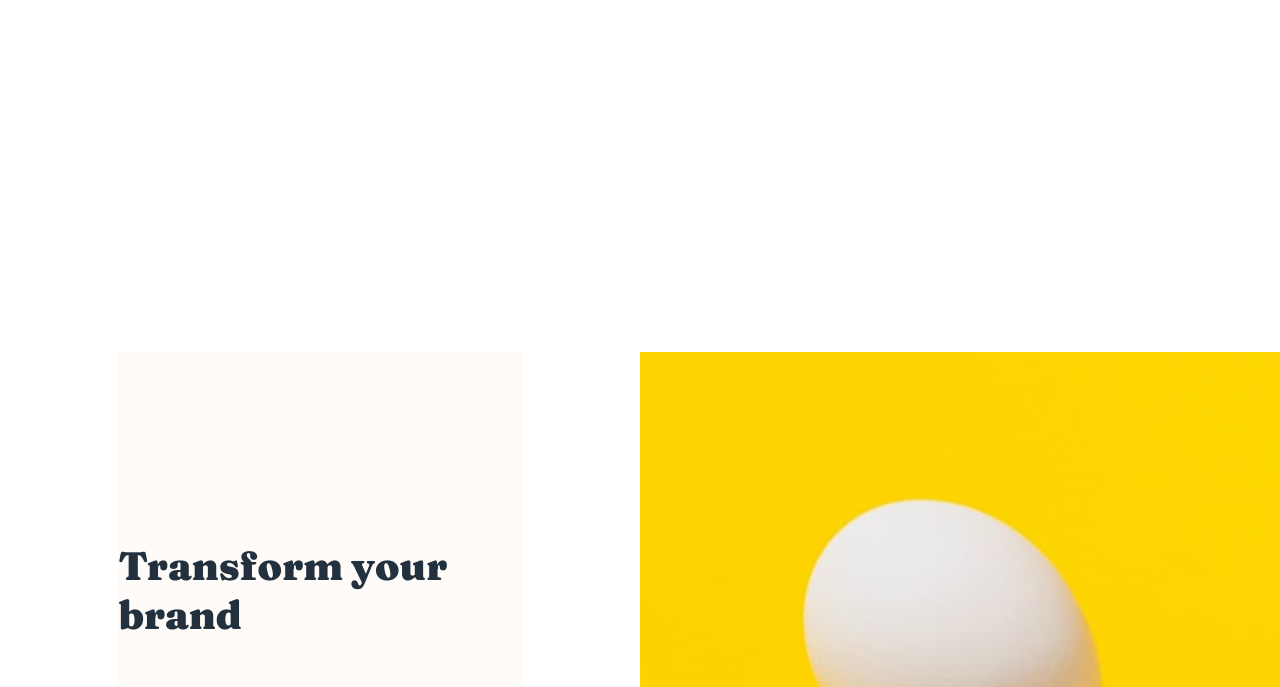
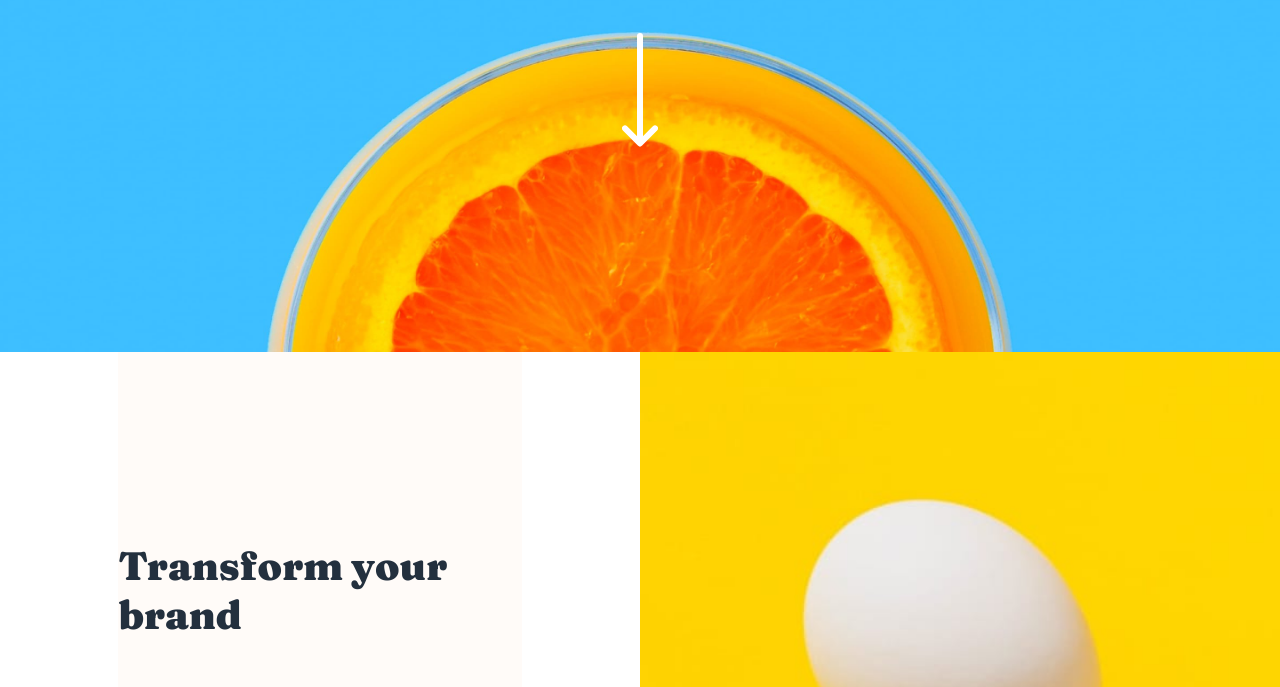
Before and after one commit to Sergio-Ivan-Melgarejo/Front-Mentor-21, a plain HTML site: page index.html in a window 1280 px wide. Shown: the part 308-995 px from the top of the page. Drawn offline with Linux system fonts and the light colour scheme; the site is published under a folder, as on GitHub Pages, so addresses that start at the root find nothing.

Commit message:
i fix the images

```diff
--- a/style.css
+++ b/style.css
@@ -50,7 +50,7 @@ body{
 /*header--------*/
 
 .header{
-    background-image: url(/images/mobile/image-header.jpg);
+    background-image: url(./images/mobile/image-header.jpg);
     background-size: 100% 100%;
     background-repeat: no-repeat;
     min-height: 60vh;
@@ -388,7 +388,7 @@ body{
 @media screen and (min-width: 800px) {
 
     .header{
-        background-image: url(/images/desktop/image-header.jpg);
+        background-image: url(./images/desktop/image-header.jpg);
         background-size: fill;
         background-repeat: no-repeat;
         min-height: 80vh;
```
Also changed, not shown: 1 other file.
